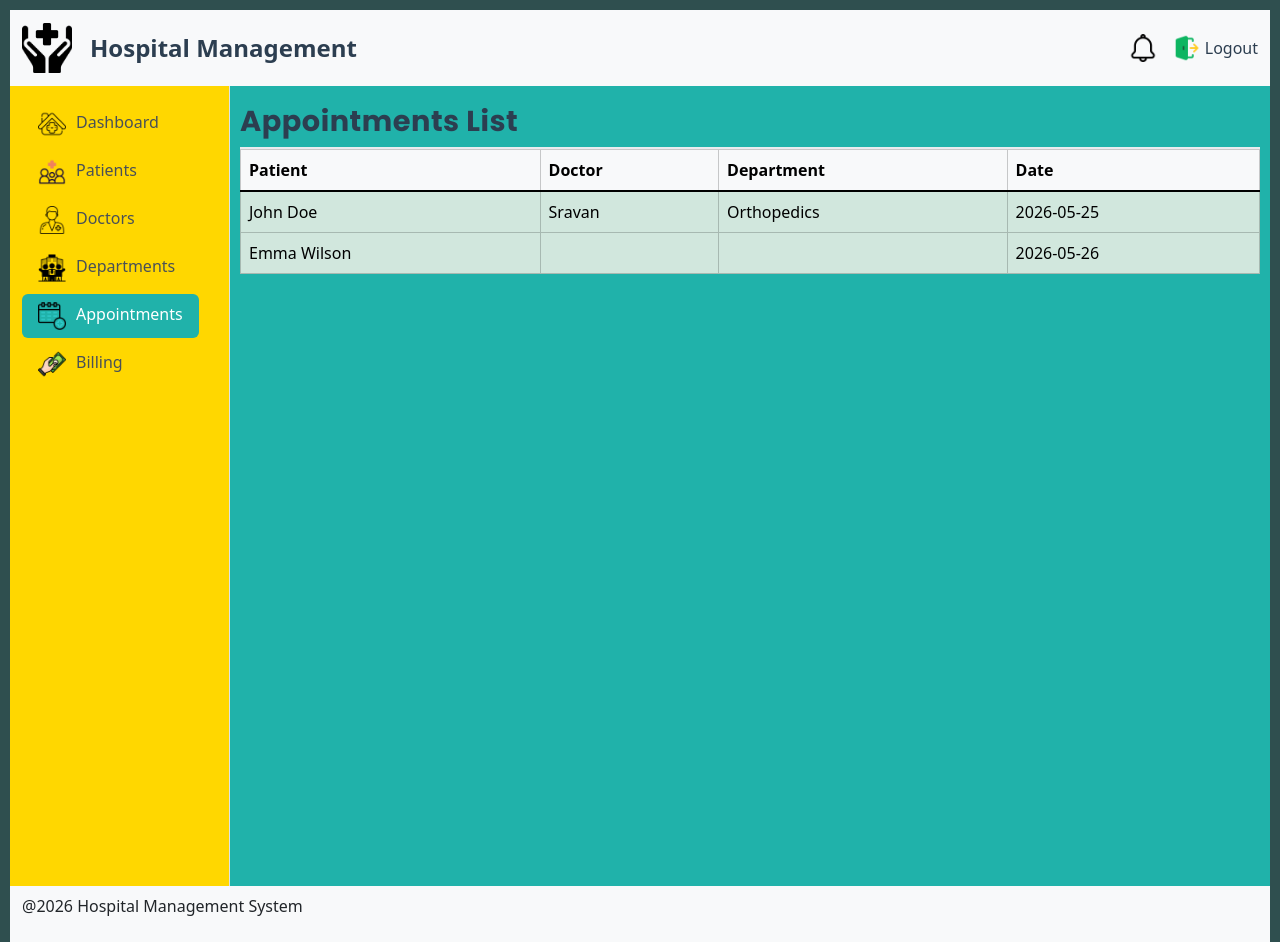
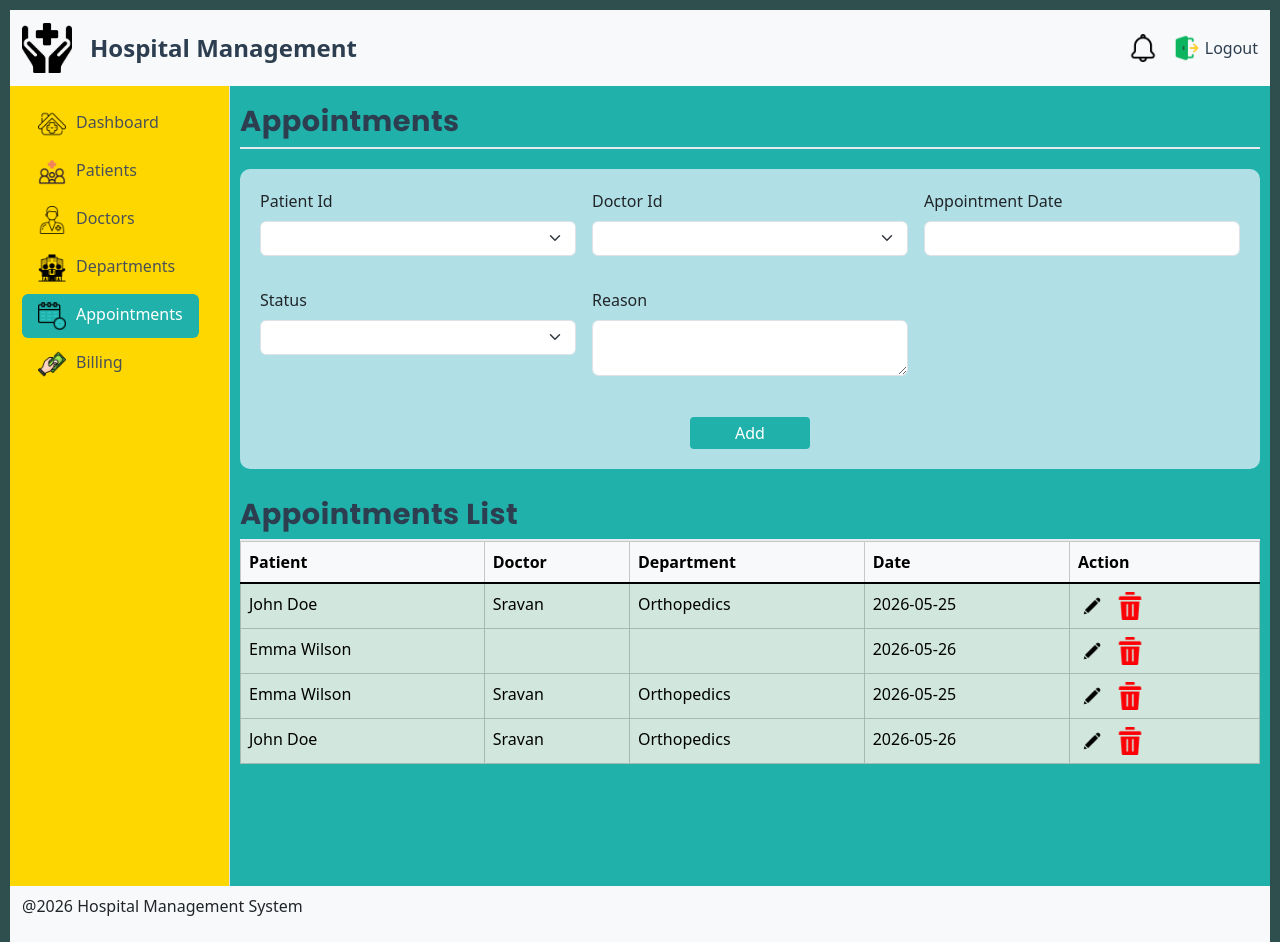
Before and after one commit to SravanKM977/HospitalManagement, an Angular app: page /layout/appointments in a window 1280 px wide. Built offline with nearby package versions, Linux system fonts and the light colour scheme; data requests are answered from the project's data file.

Commit message:
Phase 5 - Task 11: Appointment Form, Actions not working

```diff
--- a/src/app/features/appointments/components/appointments/appointments.html
+++ b/src/app/features/appointments/components/appointments/appointments.html
@@ -1,25 +1,80 @@
-<!-- <app-page-title [childTitle]="pageTitle"></app-page-title>
+<app-page-title [childTitle]="pageTitle"></app-page-title>
 
 <form [formGroup]="appointmentForm" (ngSubmit)="submit()">
   <div class="input-container">
+
+    @let patients = (patients$ | async);
     <div class="mb-3">
-      <label for="" class="from-label"></label>
-      <input type="text" name="" title="" class="form-control" formControlName="">
+      <label for="patientId" class="form-label">Patient Id</label>
+      <select type="text" name="patientId" title="patientId" class="form-select" formControlName="patientId">
+        <option [ngValue]="null" disabled selected>
+          Select Patient
+        </option>
+        @for(patient of patients; track patient.id) {
+        <option [ngValue]="patient.id">{{patient.fullName}}</option>
+        }
+      </select>
     </div>
+
+    @let doctors = (doctors$ | async);
     <div class="mb-3">
-      <label for="" class="from-label"></label>
-      <input type="text" name="" title="" class="form-control" formControlName="">
+      <label for="doctorId" class="form-label"> Doctor Id</label>
+      <select type="select" name="doctorId" title="doctorId" class="form-select" formControlName="doctorId">
+        <option [ngValue]="null" disabled selected>
+          Select Doctor
+        </option>
+        @for(doctor of doctors; track doctor.id) {
+        <option [ngValue]="doctor.id">{{doctor.name}}</option>
+        }
+      </select>
     </div>
+
     <div class="mb-3">
-      <label for="" class="from-label"></label>
-      <input type="text" name="" title="" class="form-control" formControlName="">
+      <label for="appointmentDate" class="form-label">Appointment Date</label>
+      <input type="text" name="appointmentDate" title="appointmentDate" class="form-control"
+        formControlName="appointmentDate">
     </div>
+
     <div class="mb-3">
-      <label for="" class="from-label"></label>
-      <input type="text" name="" title="" class="form-control" formControlName="">
+      <label for="status" class="form-label">Status</label>
+      <select class="form-select" formControlName="status" name="status" title="status">
+        <option [ngValue]="null" disabled>
+          Select Status
+        </option>
+        @for(status of statuses; track status) {
+        <option [ngValue]="status">{{status}}</option>
+        }
+      </select>
+    </div>
+
+    <div class="mb-3">
+      <label for="reason" class="form-label">Reason</label>
+      <textarea type="text" name="reason" title="reason" class="form-control" formControlName="reason"></textarea>
     </div>
   </div>
-</form> -->
+
+  @if(mode === 'add') {
+  <div class="button-wrapper">
+    <button type="submit" class="btn btn-primary">
+      Add
+    </button>
+  </div>
+  } @else if(mode === 'edit') {
+  <div class="button-wrapper">
+    <div class="button-container">
+      <a class="cancel-link" (click)="onCancel()">
+        Cancel
+      </a>
+
+      <button type="submit" class="btn btn-primary">
+        Update
+      </button>
+    </div>
+  </div>
+  }
+</form>
+
+<h3>{{errorMessage}}</h3>
 
 <app-page-table-title [childTableTitle]="pageTableTitle"></app-page-table-title>
 
@@ -30,6 +85,9 @@
       <th scope="col">Doctor</th>
       <th scope="col">Department</th>
       <th scope="col">Date</th>
+      @if(mode === 'add') {
+      <th scope="col">Action</th>
+      }
     </tr>
   </thead>
 
@@ -41,6 +99,12 @@
       <td scope="row">{{appointment.doctor?.name}}</td>
       <td scope="row">{{appointment.doctor?.department?.name}}</td>
       <td scope="row">{{appointment.appointmentDate}}</td>
+      @if(mode === 'add') {
+      <td scope="row">
+        <img src="assets/images/pencil.png" alt="" (click)="onEdit(appointment)" />
+        <img src="assets/images/delete.png" alt="" (click)="onDelete(appointment)" />
+      </td>
+      }
     </tr>
     }
   </tbody>
--- a/src/app/features/appointments/components/appointments/appointments.ts
+++ b/src/app/features/appointments/components/appointments/appointments.ts
@@ -4,7 +4,7 @@ import { PageTableTitle } from '../../../../shared/components/page-table-title/p
 import { AsyncPipe, CommonModule } from '@angular/common';
 import { AppointmentService } from '../../services/appointment-service';
 import { Appointment } from '../../models/appointments.interface';
-import { FormGroup, ReactiveFormsModule } from '@angular/forms';
+import { FormBuilder, FormGroup, ReactiveFormsModule, Validators } from '@angular/forms';
 import { combineLatest, map, Observable } from 'rxjs';
 import { Doctor } from '../../../doctors/models/doctors.interface';
 import { Patient } from '../../../patients/models/patients.interface';
@@ -12,10 +12,20 @@ import { Department } from '../../../departments/models/departments.interface';
 import { PatientService } from '../../../patients/services/patient.service';
 import { DoctorService } from '../../../doctors/services/doctor-service';
 import { DepartmentService } from '../../../departments/services/department-service';
+import { FormInputFontDirective } from '../../../../shared/directives/form-input-font-directive';
+import { FormStyleDirective } from '../../../../shared/directives/form-style-directive';
 
 @Component({
   selector: 'app-appointments',
-  imports: [PageTitle, PageTableTitle, CommonModule, ReactiveFormsModule, AsyncPipe],
+  imports: [
+    PageTitle,
+    PageTableTitle,
+    CommonModule,
+    ReactiveFormsModule,
+    AsyncPipe,
+    FormInputFontDirective,
+    FormStyleDirective,
+  ],
   providers: [AppointmentService, PatientService, DoctorService, DepartmentService],
   templateUrl: './appointments.html',
   styleUrl: './appointments.css',
@@ -23,6 +33,7 @@ import { DepartmentService } from '../../../departments/services/department-serv
 export class Appointments {
   pageTitle = 'Appointments';
   pageTableTitle = 'Appointments List';
+  mode = 'add';
 
   appointmentForm!: FormGroup;
   appointments$!: Observable<Appointment[]>;
@@ -31,15 +42,35 @@ export class Appointments {
   departments$!: Observable<Department[]>;
 
   mappedAppointments$!: Observable<Appointment[]>;
+  statuses = ['Scheduled', 'Completed', 'Cancelled'];
+
+  errorMessage = '';
 
   constructor(
     private appointmentService: AppointmentService,
     private patientService: PatientService,
     private doctorService: DoctorService,
-    private departmentService: DepartmentService
+    private departmentService: DepartmentService,
+    private fb: FormBuilder
   ) {}
 
   ngOnInit() {
+    this.initializeAppointmentForm();
+    this.callAppointments();
+  }
+
+  initializeAppointmentForm() {
+    this.appointmentForm = this.fb.group({
+      id: [''],
+      patientId: ['', [Validators.required]],
+      doctorId: ['', [Validators.required]],
+      appointmentDate: ['', [Validators.required]],
+      reason: ['', [Validators.required]],
+      status: ['', [Validators.required]],
+    });
+  }
+
+  callAppointments() {
     this.appointments$ = this.appointmentService.getAppointments();
     this.patients$ = this.patientService.getPatients();
     this.doctors$ = this.doctorService.getDoctors();
@@ -52,14 +83,10 @@ export class Appointments {
       this.departments$,
     ]).pipe(
       map(([appointments, patients, doctors, departments]) => {
-        console.log('inside pipe');
         return appointments.map((appointment) => {
-          console.log(appointment, patients, doctors);
           const patient = patients.find((patient) => patient.id == appointment.patientId);
-          console.log(patient);
 
           const doctor = doctors.find((doctor) => doctor.id == appointment.doctorId);
-          console.log(doctor);
 
           const department = departments.find(
             (department) => department.id == doctor?.departmentId
@@ -79,4 +106,83 @@ export class Appointments {
       })
     );
   }
+
+  onCancel() {
+    this.mode = 'add';
+    this.appointmentForm.markAsUntouched();
+    this.appointmentForm.reset();
+  }
+
+  onEdit(appointment: Appointment) {
+    this.mode = 'edit';
+    this.appointmentForm.patchValue(appointment);
+  }
+
+  getErrorMessage(error: Error) {
+    return (this.errorMessage = error.message);
+  }
+
+  onDelete(appointment: Appointment) {
+    if (appointment && confirm('Are you sure you want to delete?')) {
+      this.deleteAppointments();
+    } else {
+      return;
+    }
+  }
+
+  submit() {
+    if (this.appointmentForm.invalid) {
+      this.appointmentForm.markAllAsTouched();
+      return;
+    } else if (this.appointmentForm.valid) {
+      if ((this.mode = 'add')) {
+        this.addAppointments();
+      } else if ((this.mode = 'edit')) {
+        this.updateAppointments();
+      }
+    }
+  }
+
+  addAppointments() {
+    const newAppointment = this.appointmentForm.value;
+    this.appointmentService.addAppointments(newAppointment).subscribe(
+      (response) => {
+        this.appointmentForm.reset({
+          status: 'Scheduled',
+        });
+      },
+      (error) => {
+        this.getErrorMessage(error);
+      }
+    );
+  }
+
+  updateAppointments() {
+    const updatedAppointment = this.appointmentForm.value;
+    this.appointmentService.updateAppointments(updatedAppointment).subscribe(
+      (response) => {
+        if (response) {
+          this.callAppointments();
+          this.appointmentForm.reset({ status: 'Scheduled' });
+          this.mode = 'add';
+        }
+      },
+      (error) => {
+        this.getErrorMessage(error);
+      }
+    );
+  }
+
+  deleteAppointments() {
+    const deleteAppointment = this.appointmentForm.value;
+    console.log(deleteAppointment);
+    this.appointmentService.deleteAppointments(deleteAppointment).subscribe(
+      (response) => {
+        this.callAppointments();
+      },
+      (error) => {
+        this.getErrorMessage(error);
+      }
+    );
+  }
 }
--- a/src/assets/mock-data/hospital.json
+++ b/src/assets/mock-data/hospital.json
@@ -112,16 +112,32 @@
   ],
   "appointments": [
     {
-      "id": 1,
+      "id": "1",
       "patientId": 1,
       "doctorId": 1,
       "appointmentDate": "2026-05-25"
     },
     {
-      "id": 2,
+      "id": "2",
       "patientId": 2,
       "doctorId": 2,
       "appointmentDate": "2026-05-26"
+    },
+    {
+      "id": "BqQorLBaf7I",
+      "patientId": "2",
+      "doctorId": "1",
+      "appointmentDate": "2026-05-25",
+      "reason": "dfdfd",
+      "status": "Scheduled"
+    },
+    {
+      "id": "uBgpcPqAIq4",
+      "patientId": "1",
+      "doctorId": "1",
+      "appointmentDate": "2026-05-26",
+      "reason": "edede",
+      "status": "Cancelled"
     }
   ],
   "departments": [
--- a/src/styles.css
+++ b/src/styles.css
@@ -154,3 +154,7 @@ button[type='reset'] {
   background-color: none;
   color: black;
 }
+
+.form-select {
+  background-color: white !important;
+}
```
